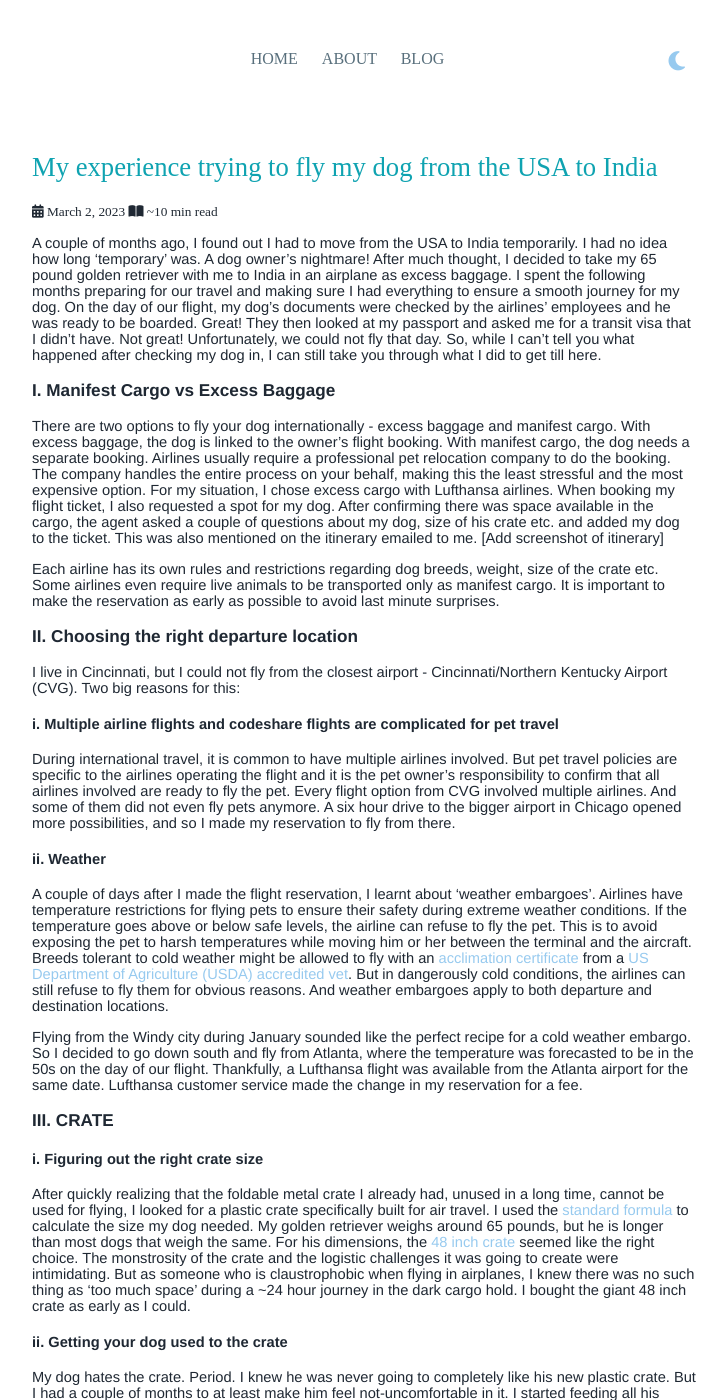
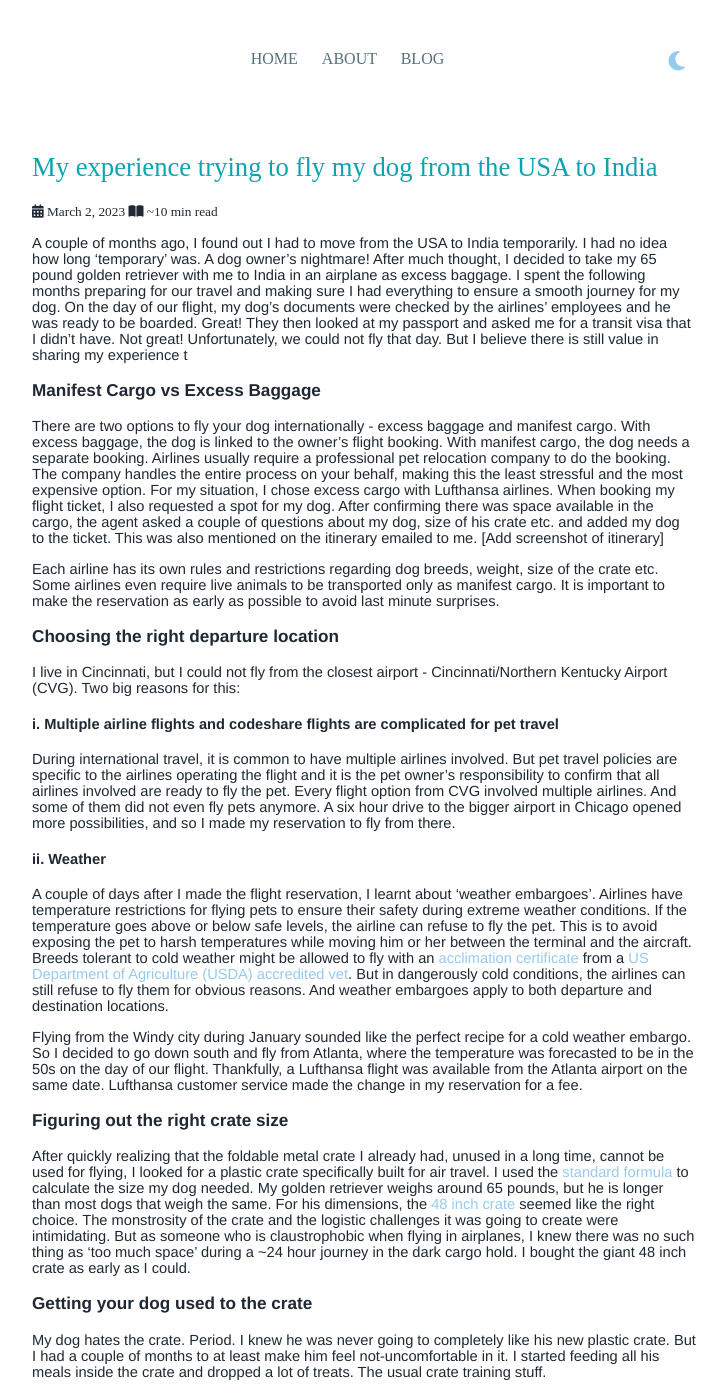
Before and after one commit to vaishnavisen/vaishnavisen.github.io, a Jekyll site: the page built from _posts/2023-03-02-flying-dog-internationally.md, in a window 1280 px wide and 1400 px high. Shown: the whole window, without its empty margins (276-1003 px from the left). Built offline with Jekyll 4.4.1, drawn with Linux system fonts in a browser that asks for light colours; nearby versions of some CDN libraries; some of the changed text lies outside the part shown.

Commit message:
Remove unnecessary headings

```diff
--- a/_posts/2023-03-02-flying-dog-internationally.md
+++ b/_posts/2023-03-02-flying-dog-internationally.md
@@ -6,9 +6,9 @@ date: 2023-03-02
 title: My experience trying to fly my dog from the USA to India
 ---
 
-A couple of months ago, I found out I had to move from the USA to India temporarily. I had no idea how long 'temporary' was. A dog owner's nightmare! After much thought, I decided to take my 65 pound golden retriever with me to India in an airplane as excess baggage. I spent the following months preparing for our travel and making sure I had everything to ensure a smooth journey for my dog. On the day of our flight, my dog's documents were checked by the airlines' employees and he was ready to be boarded. Great! They then looked at my passport and asked me for a transit visa that I didn't have. Not great! Unfortunately, we could not fly that day. So, while I can't tell you what happened after checking my dog in, I can still take you through what I did to get till here.
+A couple of months ago, I found out I had to move from the USA to India temporarily. I had no idea how long 'temporary' was. A dog owner's nightmare! After much thought, I decided to take my 65 pound golden retriever with me to India in an airplane as excess baggage. I spent the following months preparing for our travel and making sure I had everything to ensure a smooth journey for my dog. On the day of our flight, my dog's documents were checked by the airlines' employees and he was ready to be boarded. Great! They then looked at my passport and asked me for a transit visa that I didn't have. Not great! Unfortunately, we could not fly that day. But I believe there is still value in sharing my experience t
 
-### I. Manifest Cargo vs Excess Baggage
+### Manifest Cargo vs Excess Baggage
 
 There are two options to fly your dog internationally - excess baggage and manifest cargo. With excess baggage, the dog is linked to the owner's flight booking. With manifest cargo, the dog needs a separate booking. Airlines usually require a professional pet relocation company to do the booking. The company handles the entire process on your behalf, making this the least stressful and the most expensive option. For my situation, I chose excess cargo with Lufthansa airlines. When booking my flight ticket, I also requested a spot for my dog. After confirming there was space available in the cargo, the agent asked a couple of questions about my dog, size of his crate etc. and added my dog to the ticket. This was also mentioned on the itinerary emailed to me.
 [Add screenshot of itinerary]
@@ -16,7 +16,7 @@ There are two options to fly your dog internationally - excess baggage and manif
 Each airline has its own rules and restrictions regarding dog breeds, weight, size of the crate etc. Some airlines even require live animals to be transported only as manifest cargo. It is important to make the reservation as early as possible to avoid last minute surprises.
 
 
-### II. Choosing the right departure location
+### Choosing the right departure location
 
 I live in Cincinnati, but I could not fly from the closest airport - Cincinnati/Northern Kentucky Airport (CVG). Two big reasons for this:
 
@@ -28,33 +28,31 @@ During international travel, it is common to have multiple airlines involved. Bu
 
 A couple of days after I made the flight reservation, I learnt about 'weather embargoes'. Airlines have temperature restrictions for flying pets to ensure their safety during extreme weather conditions. If the temperature goes above or below safe levels, the airline can refuse to fly the pet. This is to avoid exposing the pet to harsh temperatures while moving him or her between the terminal and the aircraft. Breeds tolerant to cold weather might be allowed to fly with an [acclimation certificate](https://www.avma.org/resources-tools/avma-policies/acclimation-certificatesstatements) from a [US Department of Agriculture (USDA) accredited vet](https://vsapps.aphis.usda.gov/vsps/public/VetSearch.do). But in dangerously cold conditions, the airlines can still refuse to fly them for obvious reasons. And weather embargoes apply to both departure and destination locations.
 
-Flying from the Windy city during January sounded like the perfect recipe for a cold weather embargo. So I decided to go down south and fly from Atlanta, where the temperature was forecasted to be in the 50s on the day of our flight. Thankfully, a Lufthansa flight was available from the Atlanta airport for the same date. Lufthansa customer service made the change in my reservation for a fee.
+Flying from the Windy city during January sounded like the perfect recipe for a cold weather embargo. So I decided to go down south and fly from Atlanta, where the temperature was forecasted to be in the 50s on the day of our flight. Thankfully, a Lufthansa flight was available from the Atlanta airport on the same date. Lufthansa customer service made the change in my reservation for a fee.
 
 
-### III. CRATE
-
-#### i. Figuring out the right crate size
+### Figuring out the right crate size
 
 After quickly realizing that the foldable metal crate I already had, unused in a long time, cannot be used for flying, I looked for a plastic crate specifically built for air travel. I used the [standard formula](https://www.iata.org/contentassets/b0016da92c86449f850fe9560827bbea/pet-container-requirements.pdf) to calculate the size my dog needed. My golden retriever weighs around 65 pounds, but he is longer than most dogs that weigh the same. For his dimensions, the [48 inch crate](https://www.petmate.com/petmate-sky-kennel/product/PM09) seemed like the right choice. The monstrosity of the crate and the logistic challenges it was going to create were intimidating. But as someone who is claustrophobic when flying in airplanes, I knew there was no such thing as 'too much space' during a ~24 hour journey in the dark cargo hold. I bought the giant 48 inch crate as early as I could.
 
-#### ii. Getting your dog used to the crate
+### Getting your dog used to the crate
 
 My dog hates the crate. Period. I knew he was never going to completely like his new plastic crate. But I had a couple of months to at least make him feel not-uncomfortable in it. I started feeding all his meals inside the crate and dropped a lot of treats. The usual crate training stuff.
 
 
-### IV. DOCUMENTS REQUIRED
+### DOCUMENTS REQUIRED
 
 There are [country specific entry requirements](https://www.aphis.usda.gov/aphis/pet-travel/by-country/pettravel-india) for exporting pets from the USA. Documents should be presented to the airlines staffduring check-in and the quarantine officer in customs after landing.
 
-i. USDA endorsed Health Certificate
+(i) USDA endorsed Health Certificate
 
 I reached out to my USDA accredited vet's office and they were ready to help get this one. I made an appointment with the vet, he confirmed my dog was fit to travel. He completed the [Health Certificate form for India](https://www.aphis.usda.gov/pet-travel/health-certificates/non-eu/india-dogs.pdf) and submitted it digitally to the USDA for endorsement. It took ~4 days to receive the endorsed certicate online (my vet followed up with the USDA office over the phone) and it was valid for 30 days. I did hear that some USDA offices provide only a 10 day validity.
 
-ii. Vaccination Record
+(ii) Vaccination Record
 
 This is a certificate from the vet confirming my dog had been given all required vaccines, i.e. [Rabies](https://www.cdc.gov/rabies/pdf/nasphv_form51_1.pdf) and DAPP (Distemper, Adenovirus, Parainfluenza, Parvo) along with the dates they were administered.
 
-iii. No Objection certificate
+(iii) No Objection certificate
 
 I hired an [Indian pet relocator](http://globalcargo.co.in/contact.html) to help get this one from the Animal Quarantine and Certification Services(AQCS) in India. They needed the following documents at least 7 days before the flight:
 1. USDA Health certificate
@@ -78,19 +76,17 @@ Our layover was at Frankfurt, which is cold in January. So I requested my vet to
 Due to time sensitive nature of the process, there were a couple of tense moments while getting the documents ready. Hiring a pet relocator was definitely worth it.
 
 
-### V. DAY OF FLIGHT
-
-#### i. Preparing the crate for the flight
+### Preparing the crate for the flight
 
 The crate came with a couple of 'Live Animals' stickers and a form to indicate when the animal was last fed. I stuck the 'Live Animal' stickers on the front and sides of the crate. I referred to a couple of videos on YouTube for guidance. There were also two small plastic bowls that came with the crate - one for food and one for water. I thought they were too small for the ~24 hour journey and bought [bigger ones (2.5 cups)](https://www.petsmart.com/dog/bowls-and-feeders/top-paw-crate-crock-feeding-bowl-51192.html?cgid=100402&fmethod=Browse). I attached them to the crate door and the design was perfect. I lined the bottom of the crate with pee pads, so that it would remain dry in case of potty accidents. I then put a blanket on top, one that I had been using the past few days, hoping that my scent would comfort my dog in the dark and noisy cargo hold.
 
 [This document](https://www.iata.org/contentassets/b0016da92c86449f850fe9560827bbea/pet-container-requirements.pdf) has some very detailed information about how to prepare the crate for the flight.
 
-#### ii. Packing food for layover
+### Packing food for layover
 
 I filled a ziplock bag with a meal worth of dry food and attached it to the top of the crate. I also had a bottle of water ready to be attached to the crate at the airport.
 
-#### iii. Driving to the airport and checking in
+### Driving to the airport and checking in
 
 My extremely kind friend drove us to the Atlanta airport on the day of our flight. The 48 inch crate was disassembled to fit in a Volvo XC90 along with my luggage. We did not hit any major traffic on the way and reached Atlanta on time. We made a stop near the airport for one last potty break for my dog before the flight.
 
```
